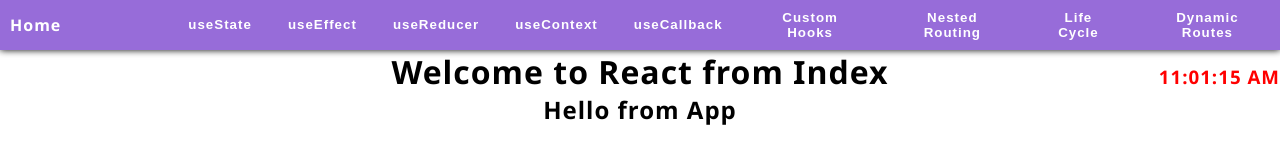
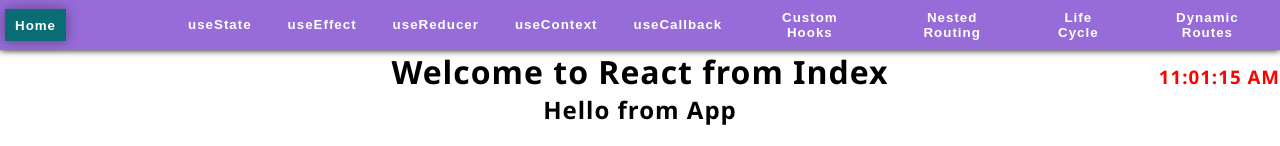
Before and after one commit to GUMMADAPUSURESH/React_Project, a React (Create React App) app: page / in a window 1280 px wide. Shown: the top 146 px of the page. Built offline with nearby package versions, Linux system fonts and the light colour scheme.

Commit message:
Home navigation chaged

```diff
--- a/src/Components/Header.jsx
+++ b/src/Components/Header.jsx
@@ -22,8 +22,12 @@ const Header = () => {
     <div className='header-bar'>
         <nav className='nav-links'>
             <ul className='nav-link-list'>
-                <li className='nav-link' onMouseEnter={() => setNavHover(true)} onMouseLeave={() => setNavHover(false)}>
-                    <NavLink to='/' style={{textDecoration: 'none', color: 'white'}}><strong>Home</strong></NavLink>
+                <li className='nav-list-link' onMouseEnter={() => setNavHover(true)} onMouseLeave={() => setNavHover(false)}>
+                    <NavLink to='/'>
+                        <button className='nav-button'>
+                            <strong>Home</strong>
+                        </button>
+                    </NavLink>
                 </li>
             </ul>
             <ul className='nav-list'>
--- a/src/Components/header.css
+++ b/src/Components/header.css
@@ -18,6 +18,7 @@
 
 .nav-links {
     display: flex;
+    align-items: center;
 }
 
 .nav-link-list {
@@ -26,7 +27,6 @@
 
 .nav-link {
     text-decoration: none;
-    color: rgb(255, 255, 255);
     padding: 5px;
     cursor:pointer ;
 }
@@ -37,7 +37,7 @@
     text-align: left;
     line-height: 2.5rem;
     position: absolute;
-    top: 40px;
+    top: 41px;
     left: 10px;
     background-color: white;
     box-shadow: 0px 0px 14px 1px rgb(0 0 0 / 40%);
```
